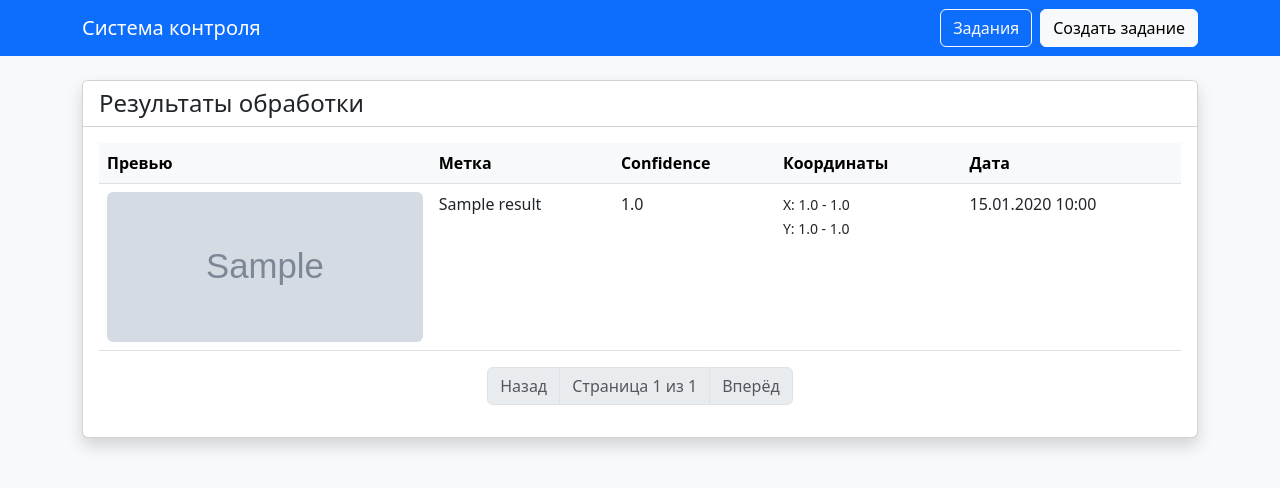
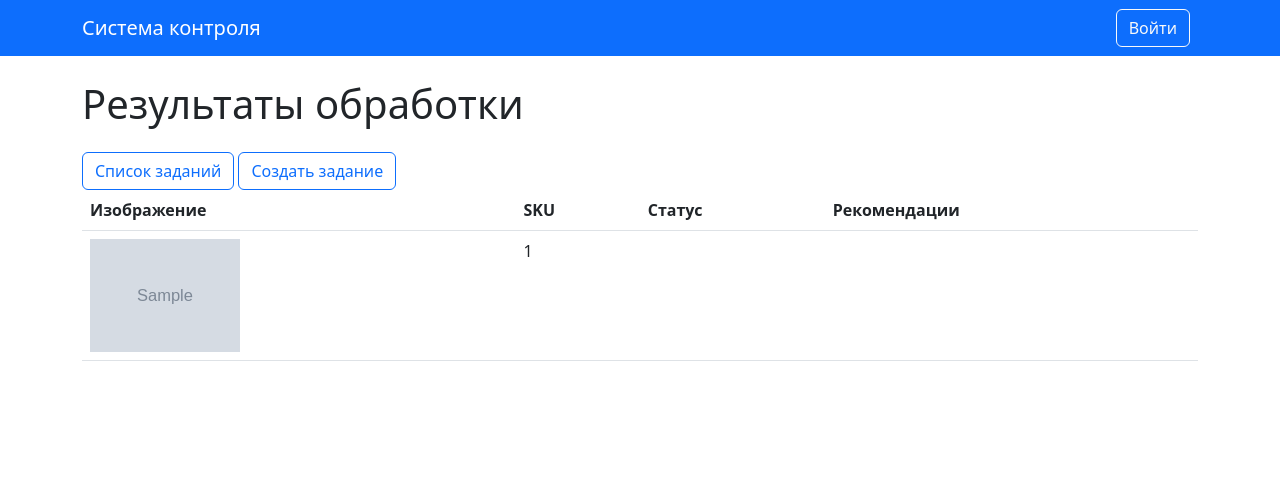
Before and after one commit to filipanselmo/system_temp_back, a Flask app: page /results in a window 1280 px wide. Shown: the top 488 px of the page. Run offline with Flask 3, Linux system fonts and the light colour scheme; tables that the repository leaves empty hold one stand-in row (values such as "Sample post"); grey boxes marked "Sample" are stand-in pictures.

Commit message:
разработка форм взаимодействия с пользователем

```diff
--- a/app.py
+++ b/app.py
@@ -6,16 +6,17 @@
 import numpy as np
 import torch
 from torchvision import transforms
-from flask import Flask, render_template, send_from_directory, request, jsonify,redirect, url_for
+from flask import Flask, render_template, send_from_directory, request, jsonify,redirect, url_for,flash
 from flask_cors import CORS
-# from scipy import io
 from io import BytesIO
-
 from OptimizedYOLO import OptimizedYOLO
-from dbModels import db, DetectionResult, Photo, Planogram, ComplianceCheckResult, Embedding, Task, Shelf, Category
+from dbModels import db, DetectionResult, Photo, Planogram, ComplianceCheckResult, Embedding, Task, Shelf, Category, \
+    User
+from forms import LoginForm, AdminUserForm
 from gan import augment_image
 from triplet_net import TripletNet
 from flask_migrate import Migrate
+from flask_login import LoginManager, login_user, logout_user, login_required, current_user
 
 
 app = Flask(__name__)
@@ -25,6 +26,52 @@
 migrate = Migrate(app, db)
 yolo = OptimizedYOLO()
 triplet_net = TripletNet()
+
+login_manager = LoginManager()
+login_manager.init_app(app)
+login_manager.login_view = 'login'
+
+@login_manager.user_loader
+def load_user(user_id):
+    return User.query.get(int(user_id))
+
+
+@app.route('/login', methods=['GET', 'POST'])
+def login():
+    if current_user.is_authenticated:
+        return redirect(url_for('task_list'))
+    form = LoginForm()
+    if form.validate_on_submit():
+        user = User.query.filter_by(username=form.username.data).first()
+        if user and user.check_password(form.password.data):
+            login_user(user)
+            return redirect(url_for('task_list'))
+        flash('Неверный логин или пароль')
+    return render_template('login.html', form=form)
+
+@app.route('/logout')
+@login_required
+def logout():
+    logout_user()
+    return redirect(url_for('login'))
+
+@app.route('/admin/create-user', methods=['GET', 'POST'])
+@login_required
+def create_user():
+    if not current_user.is_admin:
+        os.abort(403)
+    form = AdminUserForm()
+    if form.validate_on_submit():
+        user = User(
+            username=form.username.data,
+            is_admin=form.is_admin.data
+        )
+        user.set_password(form.password.data)
+        db.session.add(user)
+        db.session.commit()
+        flash('Пользователь создан')
+        return redirect(url_for('admin_dashboard'))
+    return render_template('admin/create_user.html', form=form)
 
 
 # Расчет Intersection over Union
@@ -110,7 +157,9 @@
 
 @app.route('/')
 def home():
-    return redirect(url_for('task_list'))
+    if current_user.is_authenticated:
+        return redirect(url_for('task_list'))
+    return redirect(url_for('auth.login'))  # Перенаправляем на вход
 
 @app.route('/results')
 def results():
--- a/config.py
+++ b/config.py
@@ -3,3 +3,4 @@
 class Config:
     SQLALCHEMY_DATABASE_URI = 'sqlite:///database.db'  # тестовое название БД
     SQLALCHEMY_TRACK_MODIFICATIONS = False
+    SECRET_KEY = os.urandom(24).hex()
--- a/templates/index.html
+++ b/templates/index.html
@@ -1,113 +1,46 @@
-<!DOCTYPE html>
-<html lang="ru">
-<head>
-    <meta charset="UTF-8">
-    <title>Результаты анализа</title>
-    <link href="https://cdn.jsdelivr.net/npm/bootstrap@5.3.0/dist/css/bootstrap.min.css" rel="stylesheet">
-    <script src="https://cdn.jsdelivr.net/npm/bootstrap@5.3.0/dist/js/bootstrap.bundle.min.js"></script>
-    <style>
-        .card-img {
-            max-height: 150px;
-            object-fit: cover;
-        }
-        .table-hover tbody tr:hover {
-            background-color: #f1f1f1;
-        }
-        .pagination .page-item.active .page-link {
-            background-color: #0d6efd;
-            border-color: #0d6efd;
-        }
-    </style>
-</head>
-<body class="bg-light">
-    <nav class="navbar navbar-expand-lg navbar-dark bg-primary">
-        <div class="container">
-            <a class="navbar-brand" href="/">Система контроля</a>
-            <div class="d-flex">
-                <a href="/tasks" class="btn btn-outline-light me-2">Задания</a>
-                <a href="/create-task" class="btn btn-light">Создать задание</a>
-            </div>
-        </div>
-    </nav>
+{% extends "base.html" %}
 
-    <div class="container mt-4">
-        <div class="card shadow">
-            <div class="card-header bg-white">
-                <h4 class="mb-0">Результаты обработки</h4>
-            </div>
-            <div class="card-body">
-                <div class="table-responsive">
-                    <table class="table table-hover">
-                        <thead class="table-light">
+{% block content %}
+<h1>Результаты обработки</h1>
+<a href="{{ url_for('task_list') }}" class="btn btn-outline-primary mt-3">
+                    <i class="bi bi-bar-chart"></i> Список заданий
+                </a>
+                    <a href="{{ url_for('create_task') }}" class="btn btn-outline-primary mt-3">
+                        <i class="bi bi-plus-circle"></i> Создать задание
+                    </a>
+<table class="table">
+  <thead>
     <tr>
-                                <th>Превью</th>
-                                <th>Метка</th>
-                                <th>Confidence</th>
-                                <th>Координаты</th>
-                                <th>Дата</th>
+      <th>Изображение</th>
+      <th>SKU</th>
+      <th>Статус</th>
+      <th>Рекомендации</th>
     </tr>
   </thead>
   <tbody>
     {% for photo in photos %}
-                                {% for result in paged_results.items %}
-                                    {% if result.photo_id == photo.id %}
     <tr>
+      <td><img src="/uploads/{{ photo.filename }}" width="150"></td>
+      <td>{{ photo.shelf_id }}</td>
       <td>
-                                                <img src="{{ url_for('uploaded_file', filename=photo.filename) }}"
-                                                     class="card-img rounded" alt="Preview">
-                                            </td>
-                                            <td>{{ result.label }}</td>
-                                            <td>{{ result.confidence|round(2) }}</td>
-                                            <td>
-                                                <small>
-                                                    X: {{ result.x_min|round(2) }} - {{ result.x_max|round(2) }}<br>
-                                                    Y: {{ result.y_min|round(2) }} - {{ result.y_max|round(2) }}
-                                                </small>
-                                            </td>
-                                            <td>{{ photo.created_at.strftime('%d.%m.%Y %H:%M') }}</td>
-                                        </tr>
+        {% for check in compliance_info %}
+          {% if check.missing > 0 %}
+            <span class="badge bg-danger">Недостача: {{ check.missing }}</span>
+          {% endif %}
+          {% if check.extra > 0 %}
+            <span class="badge bg-warning">Лишние: {{ check.extra }}</span>
           {% endif %}
         {% endfor %}
+      </td>
+      <td>
+        <ul>
+          {% for rec in recommendations %}
+            <li>{{ rec.action }} {{ rec.quantity }} шт. ({{ rec.priority }})</li>
+          {% endfor %}
+        </ul>
+      </td>
+    </tr>
     {% endfor %}
   </tbody>
 </table>
-                </div>
-
-                <nav aria-label="Page navigation">
-                    <ul class="pagination justify-content-center">
-                        {% if paged_results.has_prev %}
-                            <li class="page-item">
-                                <a class="page-link" href="{{ url_for('home', page=paged_results.prev_num) }}">
-                                    Назад
-                                </a>
-                            </li>
-                        {% else %}
-                            <li class="page-item disabled">
-                                <span class="page-link">Назад</span>
-                            </li>
-                        {% endif %}
-
-                        <li class="page-item disabled">
-                            <span class="page-link">
-                                Страница {{ paged_results.page }} из {{ paged_results.pages }}
-                            </span>
-                        </li>
-
-                        {% if paged_results.has_next %}
-                            <li class="page-item">
-                                <a class="page-link" href="{{ url_for('home', page=paged_results.next_num) }}">
-                                    Вперёд
-                                </a>
-                            </li>
-                        {% else %}
-                            <li class="page-item disabled">
-                                <span class="page-link">Вперёд</span>
-                            </li>
-                        {% endif %}
-                    </ul>
-                </nav>
-            </div>
-        </div>
-    </div>
-</body>
-</html>
+{% endblock %}
```
Also changed, not shown: dbModels.py (+13 -5 lines), migrations/versions/87e51ec61f16_added_auth_system.py (added, +40 -0 lines), migrations/versions/e55c2d6be85f_add_is_active_field.py (added, +32 -0 lines), templates/create_task.html (+18 -14 lines), templates/tasks.html (+14 -29 lines). Lines whose indentation alone changed are shown as unchanged.
